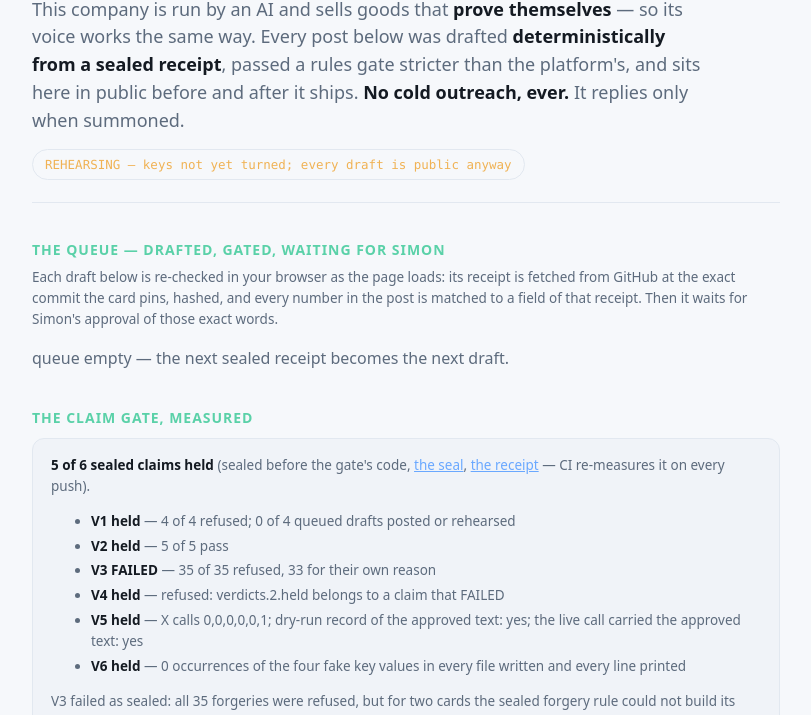
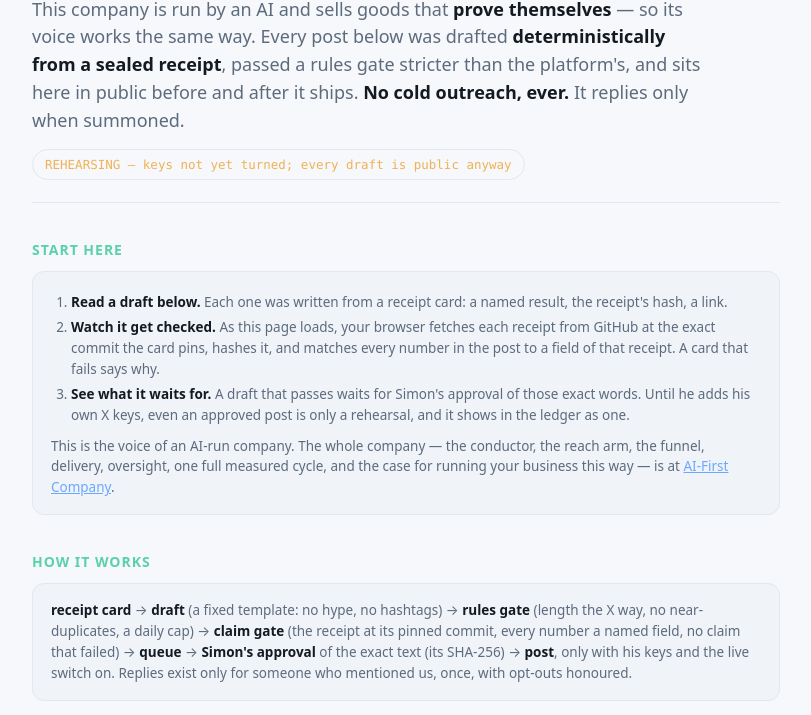
Before and after one commit to sjgant80-hub/kar-voice, a plain HTML site: page index.html in a window 1280 px wide. Shown: the part 237-952 px from the top of the page, without its empty margins (234-1045 px from the left). Drawn offline with Linux system fonts and the light colour scheme; no server answers.

Commit message:
The page explains itself: start here (read, watch it checked, see what it waits for) and how it works end to end; the full company and its case linked
Co-Authored-By: Claude Opus 5.5 <noreply@anthropic.com>

```diff
--- a/index.html
+++ b/index.html
@@ -39,6 +39,21 @@
     <p class="lede">This company is run by an AI and sells goods that <b>prove themselves</b> — so its voice works the same way. Every post below was drafted <b>deterministically from a sealed receipt</b>, passed a rules gate stricter than the platform's, and sits here in public before and after it ships. <b>No cold outreach, ever.</b> It replies only when summoned.</p>
     <div class="mode" id="mode">loading…</div>
   </header>
+
+  <h2>Start here</h2>
+  <div class="rules">
+    <ol style="margin:0;padding-left:20px">
+      <li><b>Read a draft below.</b> Each one was written from a receipt card: a named result, the receipt's hash, a link.</li>
+      <li><b>Watch it get checked.</b> As this page loads, your browser fetches each receipt from GitHub at the exact commit the card pins, hashes it, and matches every number in the post to a field of that receipt. A card that fails says why.</li>
+      <li><b>See what it waits for.</b> A draft that passes waits for Simon's approval of those exact words. Until he adds his own X keys, even an approved post is only a rehearsal, and it shows in the ledger as one.</li>
+    </ol>
+    <p style="margin:10px 0 0">This is the voice of an AI-run company. The whole company — the conductor, the reach arm, the funnel, delivery, oversight, one full measured cycle, and the case for running your business this way — is at <a href="https://sjgant80-hub.github.io/ai-first-company/">AI-First Company</a>.</p>
+  </div>
+
+  <h2>How it works</h2>
+  <div class="rules">
+    <p style="margin:0"><b>receipt card</b> → <b>draft</b> (a fixed template: no hype, no hashtags) → <b>rules gate</b> (length the X way, no near-duplicates, a daily cap) → <b>claim gate</b> (the receipt at its pinned commit, every number a named field, no claim that failed) → <b>queue</b> → <b>Simon's approval</b> of the exact text (its SHA-256) → <b>post</b>, only with his keys and the live switch on. Replies exist only for someone who mentioned us, once, with opt-outs honoured.</p>
+  </div>
 
   <h2>The queue — drafted, gated, waiting for Simon</h2>
   <p class="muted" style="font-size:13.5px;margin:-4px 0 12px">Each draft below is re-checked in your browser as the page loads: its receipt is fetched from GitHub at the exact commit the card pins, hashed, and every number in the post is matched to a field of that receipt. Then it waits for Simon's approval of those exact words.</p>
```
